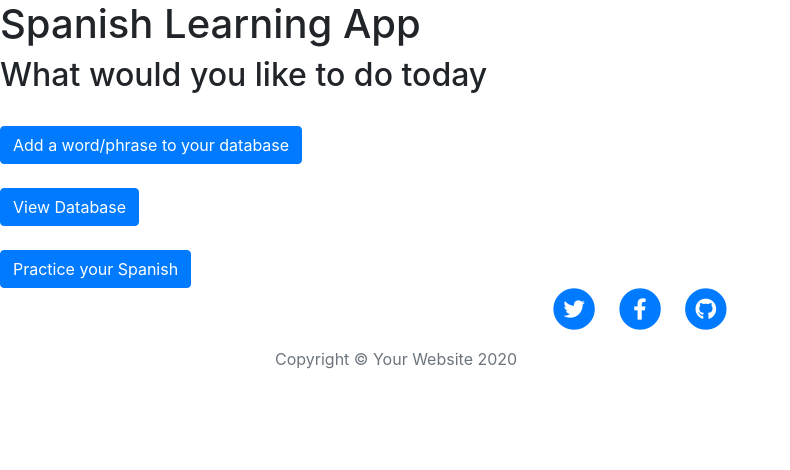
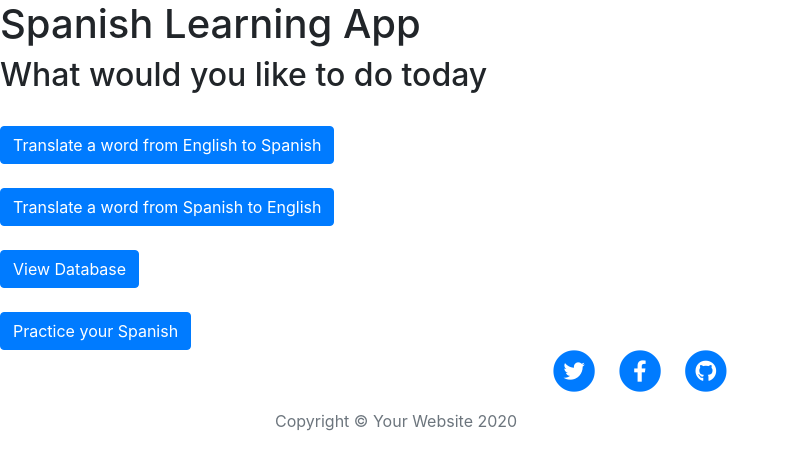
Before and after one commit to Cswish24/Spanish_learning_app, a Flask app: page / in a window 1280 px wide. Shown: the top 470 px of the page, without its empty margins (0-790 px from the left). Run offline with Flask 2, Linux system fonts and the light colour scheme; some libraries are stand-ins or nearby versions.

Commit message:
add spanish to english translation application. create new spanish to english translate func in api_test.py. create new html file spanish to english, corresponding route and corresponding delete route  func for newly translated word. rename  add_words to english to spanish html as well as route and delete route.

```diff
--- a/source/flash-card-project-start/main.py
+++ b/source/flash-card-project-start/main.py
@@ -8,7 +8,7 @@ from flask_wtf import FlaskForm
 from wtforms import StringField, SubmitField
 from wtforms.validators import DataRequired
 from flask_sqlalchemy import SQLAlchemy
-from api_test import translate
+from api_test import translate_en, translate_es
 from dotenv import load_dotenv
 
 class Word_form(FlaskForm):
@@ -40,21 +40,37 @@ class Word_DB(db.Model):
 def home():
     return render_template("index.html")
 
-@app.route('/add_words', methods=['POST', 'GET'])
-def add_words():
+@app.route('/english_to_spanish', methods=['POST', 'GET'])
+def english_to_spanish():
+    form = Word_form()
+
+    word = db.session.query(Word_DB).order_by(Word_DB.id.desc()).first()
+    if form.validate_on_submit():
+        new_word = Word_DB(
+            English_word=form.word.data,
+            Spanish_word=translate_en(form.word.data)
+        )
+        db.session.add(new_word)
+        db.session.commit()
+        flash("Word Added! \nwould you like to add another word?")
+        return redirect(url_for('english_to_spanish'))
+    return render_template("english_to_spanish.html", word=word, form=form)
+
+@app.route('/spanish_to_english', methods=['POST', 'GET'])
+def spanish_to_english():
     form = Word_form()
     word = db.session.query(Word_DB).order_by(Word_DB.id.desc()).first()
     if form.validate_on_submit():
         new_word = Word_DB(
-            English_word=form.word.data,
-            Spanish_word=translate(form.word.data)
+            Spanish_word=form.word.data,
+            English_word=translate_es(form.word.data)
         )
         db.session.add(new_word)
         db.session.commit()
 
         flash("Word Added! \nwould you like to add another word?")
-        return redirect(url_for('add_words'))
-    return render_template("add_words.html", word=word, form=form)
+        return redirect(url_for('spanish_to_english'))
+    return render_template("spanish_to_english.html", word=word, form=form)
 
 @app.route('/database')
 def database():
@@ -133,12 +149,19 @@ def delete_word(word_id):
     db.session.commit()
     return redirect(url_for('database'))
 
-@app.route("/check/<int:word_id>")
-def check(word_id):
+@app.route("/check_eng/<int:word_id>")
+def check_eng(word_id):
     word_to_delete = Word_DB.query.get(word_id)
     db.session.delete(word_to_delete)
     db.session.commit()
-    return redirect(url_for('add_words'))
+    return redirect(url_for('english_to_spanish'))
+
+@app.route("/check_sp/<int:word_id>")
+def check_sp(word_id):
+    word_to_delete = Word_DB.query.get(word_id)
+    db.session.delete(word_to_delete)
+    db.session.commit()
+    return redirect(url_for('spanish_to_english'))
 
 if __name__ == "__main__":
     app.run(debug=True)
--- a/source/flash-card-project-start/templates/index.html
+++ b/source/flash-card-project-start/templates/index.html
@@ -5,7 +5,11 @@
 
 <br>
 <div class="clearfix">
-          <a class="btn btn-primary float-left" href="{{url_for('add_words')}}">Add a word/phrase to your database</a>
+          <a class="btn btn-primary float-left" href="{{url_for('english_to_spanish')}}">Translate a word from English to Spanish</a>
+</div>
+<br>
+<div class="clearfix">
+          <a class="btn btn-primary float-left" href="{{url_for('spanish_to_english')}}">Translate a word from Spanish to English</a>
 </div>
 <br>
 <div class="clearfix">
@@ -23,4 +27,6 @@
 
 
 
+
+
 {% include "footer.html" %}
--- a/source/flash-card-project-start/templates/add_words.html
+++ b/source/flash-card-project-start/templates/spanish_to_english.html
@@ -1,7 +1,7 @@
 {% include "header.html" %}
 {% import "bootstrap/wtf.html" as wtf %}
 
-<h1>Add words here</h1>
+<h1>Translate Spanish word to English</h1>
 
 
 <br>
@@ -21,7 +21,7 @@
 <br>
 
 <ul>{{word.English_word}} {{word.Spanish_word}}
-    <a href="{{url_for('check', word_id=word.id) }}">✘
+    <a href="{{url_for('check_sp', word_id=word.id) }}">✘
         </a>
 </ul>
 
@@ -30,4 +30,5 @@
 
 
 
+
 {% include "footer.html" %}
```
Also changed, not shown: source/flash-card-project-start/api_test.py (+22 -1 lines), source/flash-card-project-start/templates/english_to_spanish.html (added, +34 -0 lines).
